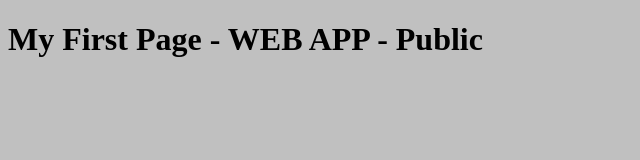
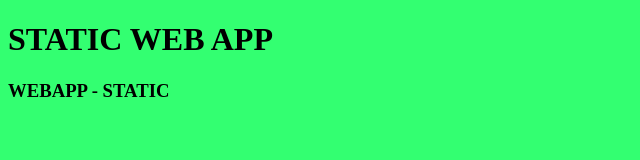
Before and after one commit to fjosouza/app001, a plain HTML site: page index.html in a window 1280 px wide. Shown: the whole page, without its empty margins (0-640 px from the left). Drawn offline with Linux system fonts and the light colour scheme.

Commit message:
Add files via upload

```diff
--- a/index.html
+++ b/index.html
@@ -1,8 +1,9 @@
 <!DOCTYPE html>
 <html>
-<body bgcolor=C0C0C0>
+<body style="background-color:#33FF71;">
 
-<h1>My First Page - WEB APP - Public</h1>
+<h1>STATIC WEB APP</h1>
+<p><h3>WEBAPP - STATIC</h3></p>
 
 </body>
 </html>
```
